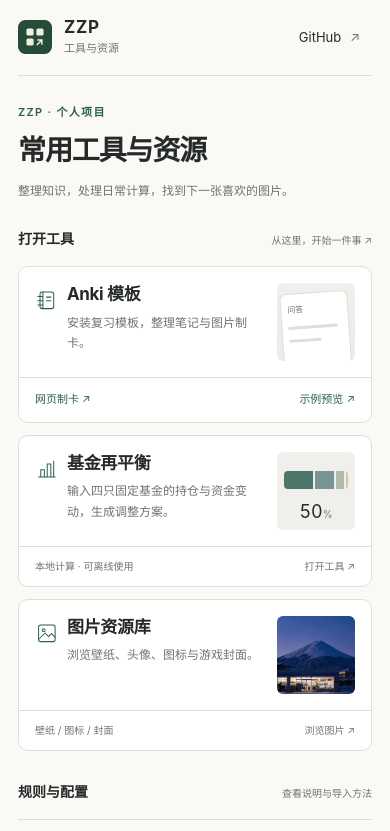
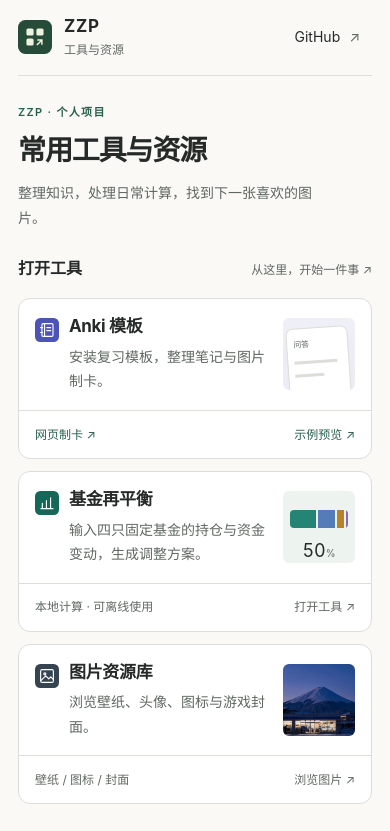
Before and after one commit to zzpice/zzp-home, a plain HTML site: page index.html in a window 390 px wide. Shown: the top 831 px of the page. Drawn offline with Linux system fonts and the light colour scheme.

Commit message:
Refine project directory typography and visual identities

```diff
--- a/index.html
+++ b/index.html
@@ -25,7 +25,7 @@
     <link rel="icon" href="./icons/icon.svg" type="image/svg+xml" />
     <link rel="apple-touch-icon" href="./icons/icon-180.png" />
     <link rel="manifest" href="./manifest.webmanifest" />
-    <link rel="stylesheet" href="./style.css?v=20261008" />
+    <link rel="stylesheet" href="./style.css?v=20261008visual" />
     <link rel="canonical" href="https://zzp.moe/" />
     <meta property="og:type" content="website" />
     <meta property="og:locale" content="zh_CN" />
@@ -38,7 +38,7 @@
     <meta property="og:url" content="https://zzp.moe/" />
     <meta
       property="og:image"
-      content="https://zzp.moe/icons/social-preview.png"
+      content="https://zzp.moe/icons/social-preview.png?v=20261008visual"
     />
     <meta property="og:image:width" content="1200" />
     <meta property="og:image:height" content="630" />
@@ -51,7 +51,7 @@
     />
     <meta
       name="twitter:image"
-      content="https://zzp.moe/icons/social-preview.png"
+      content="https://zzp.moe/icons/social-preview.png?v=20261008visual"
     />
   </head>
   <body>
@@ -107,10 +107,7 @@
                   </div>
                 </div>
                 <div class="entry-icon" aria-hidden="true">
-                  <svg viewBox="0 0 32 32">
-                    <rect x="7" y="5" width="19" height="23" rx="3" />
-                    <path d="M11 5v23M4 11h6M4 17h6M4 23h6M16 12h6M16 17h6" />
-                  </svg>
+                  <img src="./icons/anki.svg" width="28" height="28" alt="" />
                 </div>
                 <div class="entry-copy">
                   <h3 id="anki-title">
@@ -163,9 +160,7 @@
                   </div>
                 </div>
                 <div class="entry-icon" aria-hidden="true">
-                  <svg viewBox="0 0 32 32">
-                    <path d="M5 27h23M8 27V17h5v10M17 27V9h5v18M26 27V5" />
-                  </svg>
+                  <img src="./icons/folio.svg" width="28" height="28" alt="" />
                 </div>
                 <div class="entry-copy">
                   <h3 id="folio-title">
@@ -209,11 +204,7 @@
                   />
                 </div>
                 <div class="entry-icon" aria-hidden="true">
-                  <svg viewBox="0 0 32 32">
-                    <rect x="5" y="5" width="23" height="23" rx="3" />
-                    <circle cx="12" cy="12" r="2" />
-                    <path d="m6 24 8-8 5 5 4-4 5 5" />
-                  </svg>
+                  <img src="./icons/assets.svg" width="28" height="28" alt="" />
                 </div>
                 <div class="entry-copy">
                   <h3 id="assets-title">
--- a/style.css
+++ b/style.css
@@ -4,10 +4,10 @@
   --surface: #fff;
   --muted-surface: #f0efeb;
   --text: #252a29;
-  --muted: #6e7470;
-  --line: #dedfd9;
+  --muted: #606862;
+  --line: #dcded8;
   --accent: #295f4d;
-  --hover: #f1f3ef;
+  --hover: #eef1ed;
   --shadow: 0 8px 24px #20292308;
   font-family:
     Inter,
@@ -17,18 +17,39 @@
     "PingFang SC",
     "Microsoft YaHei",
     sans-serif;
+  --preview-anki: #efeff7;
+  --preview-folio: #edf3ef;
 }
 @media (prefers-color-scheme: dark) {
   :root {
     --bg: #17191b;
+    --preview-anki: #292b3a;
+    --preview-folio: #25332e;
     --surface: #202325;
     --muted-surface: #292d2e;
     --text: #e9ece8;
-    --muted: #a1aaa4;
-    --line: #353b38;
+    --muted: #aab2ac;
+    --line: #373d3a;
     --accent: #a1c8b2;
     --hover: #2a302d;
     --shadow: 0 8px 24px #0002;
+  }
+}
+.product-preview.preview-anki {
+  background: var(--preview-anki);
+}
+.product-preview.preview-folio {
+  background: var(--preview-folio);
+}
+.project-card .entry-icon img {
+  width: 28px;
+  height: 28px;
+  display: block;
+}
+@media (max-width: 650px) {
+  .project-card .entry-icon img {
+    width: 24px;
+    height: 24px;
   }
 }
 * {
@@ -104,18 +125,18 @@ summary {
   height: 34px;
 }
 .brand h1 {
-  font-size: 17px;
+  font-size: 1.0625rem;
   line-height: 1.2;
   letter-spacing: 0.04em;
   margin: 0;
 }
 .brand p {
-  font-size: 11px;
+  font-size: 0.75rem;
   margin: 3px 0 0;
   color: var(--muted);
 }
 .github-link {
-  font-size: 13px;
+  font-size: 0.875rem;
   padding: 10px 0;
 }
 .github-link::after {
@@ -130,21 +151,21 @@ main:focus {
   padding: 48px 0 38px;
 }
 .eyebrow {
-  font-size: 11px !important;
+  font-size: 0.6875rem !important;
   letter-spacing: 0.12em;
   margin: 0 0 10px !important;
   font-weight: 600;
   color: var(--accent) !important;
 }
 .introduction h2 {
-  font-size: 36px;
+  font-size: 2.25rem;
   line-height: 1.3;
   letter-spacing: -0.04em;
   font-weight: 650;
   margin: 0 0 12px;
 }
 .introduction > p:last-child {
-  font-size: 14px;
+  font-size: 0.875rem;
   color: var(--muted);
   margin: 0;
 }
@@ -156,13 +177,13 @@ main:focus {
   margin-bottom: 16px;
 }
 .section-heading h2 {
-  font-size: 14px;
+  font-size: 1rem;
   font-weight: 650;
   margin: 0;
 }
 .section-heading > span {
   color: var(--muted);
-  font-size: 11px;
+  font-size: 0.75rem;
 }
 .project-grid {
   display: grid;
@@ -171,13 +192,15 @@ main:focus {
 }
 .project-card {
   border: 1px solid var(--line);
-  border-radius: 10px;
+  border-radius: 12px;
   background: var(--surface);
   overflow: hidden;
   position: relative;
   transition:
     border-color 0.18s,
     box-shadow 0.18s;
+  display: flex;
+  flex-direction: column;
 }
 .project-card:has(.entry-main:hover) {
   border-color: var(--accent);
@@ -190,6 +213,8 @@ main:focus {
   align-items: start;
   padding: 0 22px 24px;
   color: var(--text);
+  flex: 1;
+  align-content: start;
 }
 .project-card .entry-main:focus-visible {
   outline-offset: -4px;
@@ -213,17 +238,17 @@ main:focus {
   min-width: 0;
 }
 .entry-copy h3 {
-  font-size: 19px;
+  font-size: 1.1875rem;
   line-height: 1.4;
   margin: 0 0 8px;
   font-weight: 650;
   letter-spacing: -0.02em;
 }
 .entry-copy p {
-  font-size: 12px;
+  font-size: 0.875rem;
   color: var(--muted);
   margin: 0;
-  line-height: 1.7;
+  line-height: 1.75;
 }
 .product-preview {
   grid-column: 1/-1;
@@ -251,16 +276,16 @@ main:focus {
   display: flex;
   align-items: center;
   justify-content: space-between;
-  font-size: 10px;
+  font-size: 0.625rem;
   color: var(--muted);
 }
 .sample-meta i {
   font-style: normal;
-  font-size: 9px;
+  font-size: 0.5625rem;
 }
 .sample-note b {
   display: block;
-  font-size: 18px;
+  font-size: 1.125rem;
   font-weight: 550;
   line-height: 1.6;
   margin: 12px 0 10px;
@@ -276,7 +301,7 @@ main:focus {
   width: 44%;
 }
 .sample-foot {
-  font-size: 9px;
+  font-size: 0.5625rem;
   display: block;
   color: var(--muted);
   white-space: nowrap;
@@ -300,30 +325,30 @@ main:focus {
   margin: 23px 0 17px;
 }
 .allocation-strip i:nth-child(1) {
-  background: #4c7768;
+  background: #258574;
   flex: 50;
 }
 .allocation-strip i:nth-child(2) {
-  background: #789495;
+  background: #547cb8;
   flex: 33.33;
 }
 .allocation-strip i:nth-child(3) {
-  background: #b0b9aa;
+  background: #b98328;
   flex: 12.5;
 }
 .allocation-strip i:nth-child(4) {
-  background: #d5c6a8;
+  background: #8b6bb0;
   flex: 4.17;
 }
 .allocation-numbers {
   display: flex;
   justify-content: space-between;
   gap: 4px;
-  font-size: 16px;
+  font-size: 1rem;
   font-variant-numeric: tabular-nums;
 }
 .allocation-numbers small {
-  font-size: 10px;
+  font-size: 0.625rem;
   color: var(--muted);
 }
 .preview-assets {
@@ -351,12 +376,13 @@ main:focus {
   border-top: 1px solid var(--line);
   padding: 12px 20px;
   margin: 0;
-  font-size: 10px;
+  font-size: 0.75rem;
   color: var(--muted);
-  min-height: 46px;
+  min-height: 48px;
+  margin-top: auto;
 }
 .entry-footer a {
-  font-size: 11px;
+  font-size: 0.75rem;
   text-decoration: none;
   padding: 3px 0;
   color: var(--accent);
@@ -401,16 +427,16 @@ main:focus {
   height: 22px;
 }
 .resource-card h3 {
-  font-size: 13px;
+  font-size: 0.875rem;
   margin-bottom: 4px;
 }
 .resource-card p {
-  font-size: 11px;
+  font-size: 0.8125rem;
 }
 .resource-card::after {
   content: "↗";
   margin-left: auto;
-  font-size: 14px;
+  font-size: 0.875rem;
   color: var(--muted);
 }
 .site-footer {
@@ -419,7 +445,7 @@ main:focus {
   align-items: start;
   gap: 24px;
   margin: 32px 0 24px;
-  font-size: 11px;
+  font-size: 0.75rem;
   color: var(--muted);
 }
 .site-footer nav {
@@ -442,7 +468,7 @@ summary::-webkit-details-marker {
 }
 .install-guide {
   max-width: 540px;
-  font-size: 12px;
+  font-size: 0.875rem;
   line-height: 1.8;
 }
 .site-footer a:hover {
@@ -451,9 +477,11 @@ summary::-webkit-details-marker {
 @media (hover: none) {
   .entry-footer a {
     padding: 8px 0;
+    font-size: 0.75rem;
   }
   .github-link {
     padding: 12px;
+    font-size: 0.875rem;
   }
   .resource-card {
     min-height: 88px;
@@ -480,26 +508,27 @@ summary::-webkit-details-marker {
     padding: 12px;
   }
   .entry-copy h3 {
-    font-size: 17px;
+    font-size: 1.0625rem;
   }
   .project-card .entry-icon svg {
     width: 23px;
   }
   .entry-footer {
     padding: 10px 14px;
-    font-size: 9px;
+    font-size: 0.75rem;
+    min-height: 48px;
   }
   .sample-foot {
-    font-size: 8px;
+    font-size: 0.5rem;
   }
   .allocation-numbers {
-    font-size: 13px;
+    font-size: 0.8125rem;
   }
   .sample-note {
     padding: 12px;
   }
   .sample-note b {
-    font-size: 16px;
+    font-size: 1rem;
   }
   .resource-grid {
     gap: 0 24px;
@@ -516,22 +545,22 @@ summary::-webkit-details-marker {
     padding: 28px 0 26px;
   }
   .introduction h2 {
-    font-size: 28px;
+    font-size: 1.75rem;
   }
   .introduction > p:last-child {
-    font-size: 12px;
+    font-size: 0.875rem;
     line-height: 1.8;
     max-width: 320px;
   }
   .section-heading > span {
-    font-size: 10px;
+    font-size: 0.75rem;
   }
   .project-grid {
     grid-template-columns: 1fr;
     gap: 12px;
   }
   .project-card .entry-main {
-    grid-template-columns: 22px minmax(0, 1fr) 78px;
+    grid-template-columns: 24px minmax(0, 1fr) 72px;
     column-gap: 10px;
     align-items: center;
     padding: 16px;
@@ -551,8 +580,8 @@ summary::-webkit-details-marker {
   .product-preview {
     grid-column: 3;
     grid-row: 1;
-    height: 78px;
-    width: 78px;
+    height: 72px;
+    width: 72px;
     margin: 0;
     padding: 9px 5px 0;
     border-radius: 6px;
@@ -573,7 +602,7 @@ summary::-webkit-details-marker {
   }
   .sample-note .sample-meta {
     display: flex;
-    font-size: 8px;
+    font-size: 0.5rem;
   }
   .sample-note .sample-meta i {
     display: none;
@@ -596,14 +625,14 @@ summary::-webkit-details-marker {
     gap: 2px;
   }
   .allocation-numbers {
-    font-size: 18px;
+    font-size: 1.125rem;
     justify-content: center;
   }
   .allocation-numbers span:not(:first-child) {
     display: none;
   }
   .allocation-numbers small {
-    font-size: 10px;
+    font-size: 0.625rem;
   }
   .preview-assets {
     padding: 0;
@@ -617,19 +646,20 @@ summary::-webkit-details-marker {
     display: none;
   }
   .entry-copy h3 {
-    font-size: 17px;
+    font-size: 1.0625rem;
     margin-bottom: 6px;
   }
   .entry-copy p {
-    font-size: 12px;
+    font-size: 0.875rem;
+    line-height: 1.75;
   }
   .entry-footer {
-    min-height: 40px;
+    min-height: 48px;
     padding: 5px 16px;
-    font-size: 10px;
+    font-size: 0.75rem;
   }
   .entry-footer a {
-    font-size: 11px;
+    font-size: 0.75rem;
   }
   #network {
     margin-top: 30px;
@@ -638,18 +668,19 @@ summary::-webkit-details-marker {
     grid-template-columns: 1fr;
   }
   .resource-card {
-    min-height: 78px;
+    min-height: 72px;
   }
   .resource-card h3 {
-    font-size: 13px;
+    font-size: 0.875rem;
   }
   .resource-card p {
-    font-size: 11px;
+    font-size: 0.8125rem;
   }
   .site-footer {
     flex-direction: column;
     gap: 18px;
     margin: 26px 0;
+    font-size: 0.75rem;
   }
   .site-footer nav {
     gap: 18px;
```
Also changed, not shown: icons/anki.svg (added), icons/assets.svg (added), icons/folio.svg (added), icons/social-preview.png, manifest.webmanifest.
